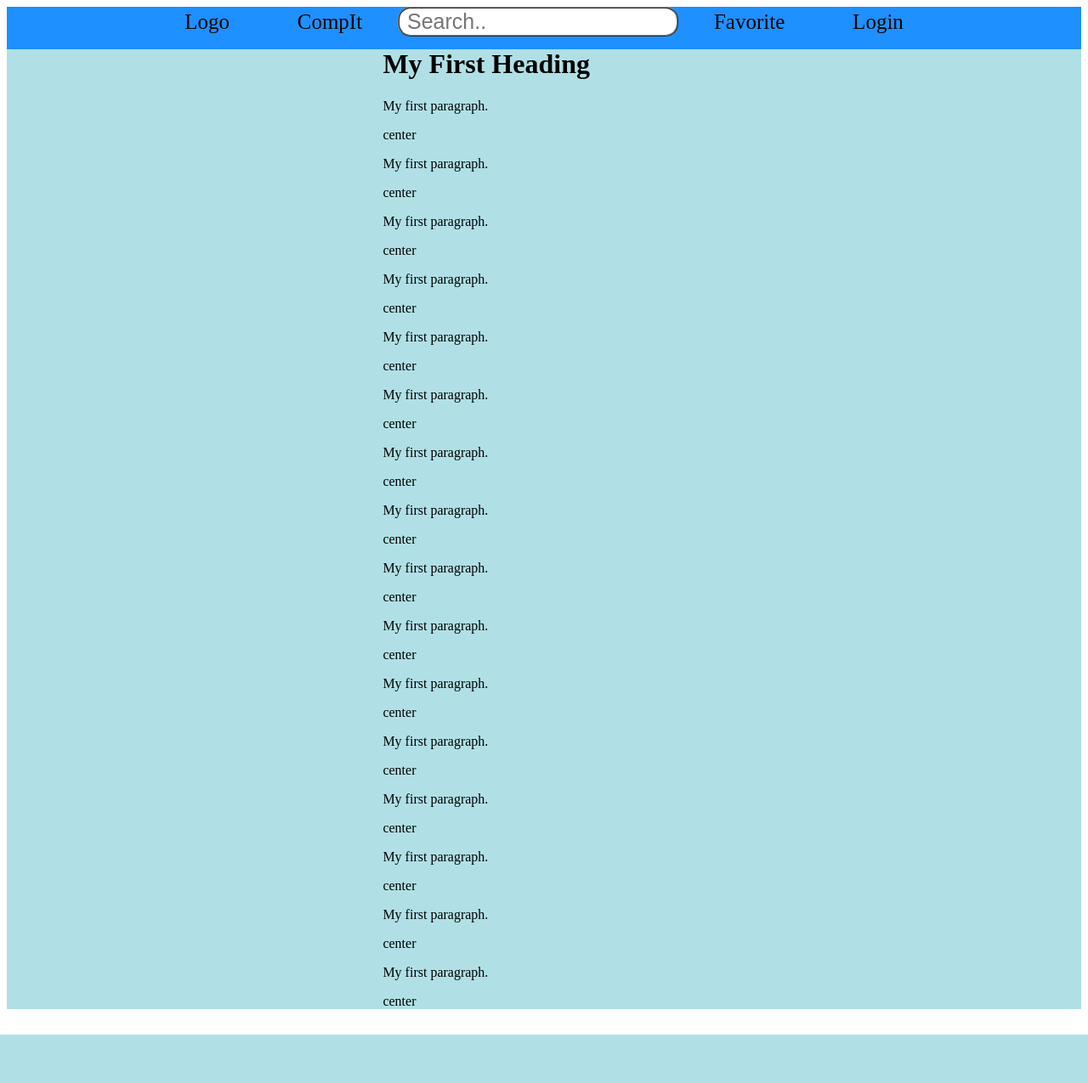
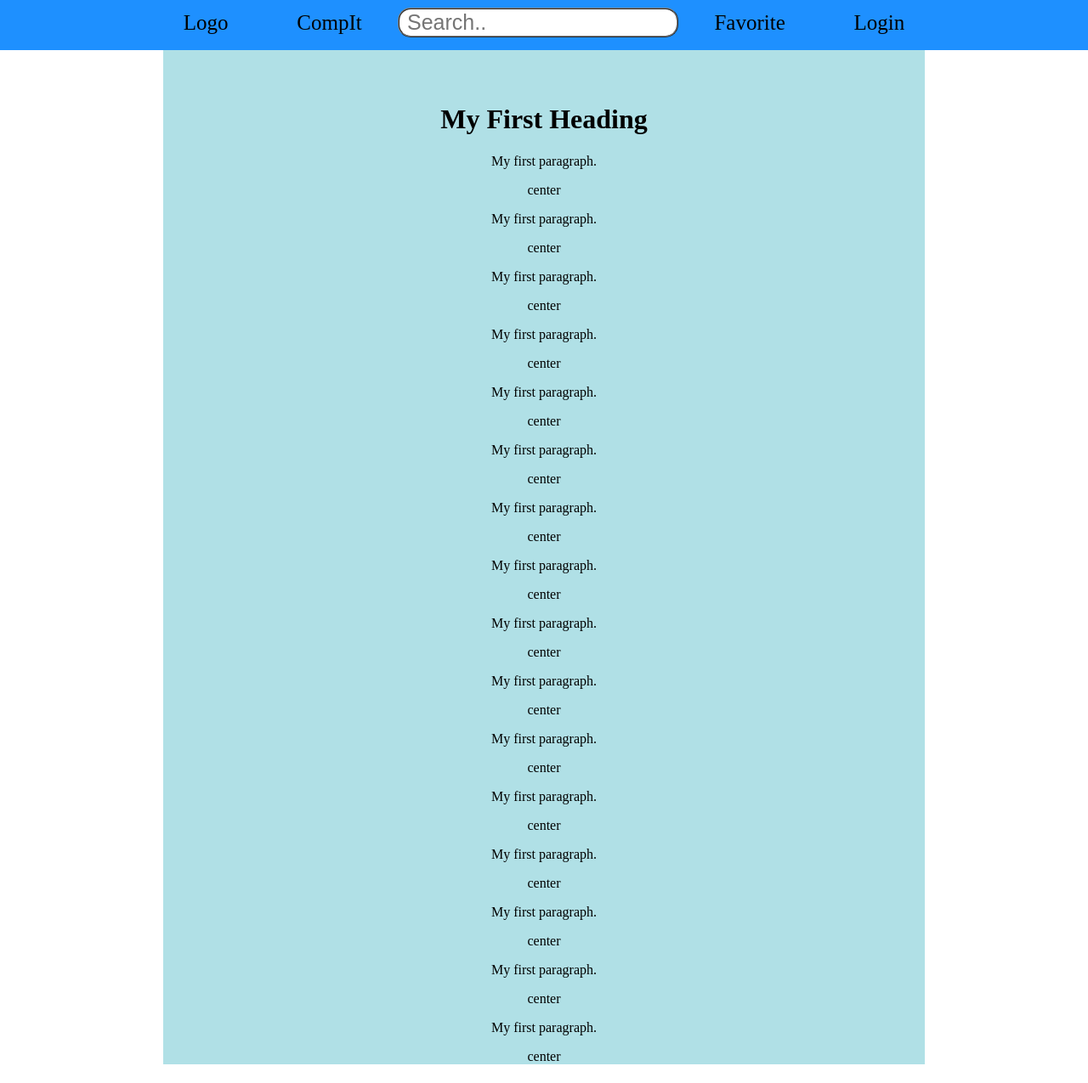
Before and after one commit to silviuilas/CompIt, a PHP site: page / in a window 1280 px wide. Shown: the whole page at 85% size. Before the commit the page ends 1218 px from the top, so only its background shows below. Run offline with PHP 8.4, Linux system fonts and the light colour scheme.

Commit message:
Update search.css
Pb solved

```diff
--- a/html/CSS/search.css
+++ b/html/CSS/search.css
@@ -1,28 +1,27 @@
-
 nav{
 	background-color:dodgerblue;
 	text-align: center;
 	position: sticky;
 	top: 0;
+	padding-top:0.7%;
 	width: 100%;
 	height: 50px;
 	z-index: 100;
+}
 
-}
-.main{
-	transform: translate(0px,-22px);
-}
+
 .navbar a{
-
 	color: black;
 	text-align: center;
 	padding-left: 3%;
 	padding-right: 3%;
 	font-size: 25px;
 	text-decoration:none;
+
+	border-color:gray;
+	border-radius: 15px;
 }
-.navbar a:hover
-{
+.navbar a:hover{
 	background-color: #ddd;
 	color:black;
 }
@@ -39,15 +38,21 @@ nav{
 }
 
 body {
+ 	width:100%;
+ 	height: 100%;
+    margin: 0;
+    padding: 0;
+ 	background-color:white;
+ 	min-height: 100%;
 
 }
-
-.container {
- 	background-color:white;
-}
-.container div{
-	padding-right: 35%;
- 	padding-left: 35%;
+.main{
+	transform: translate(0px,-22px);
+	padding-top:5%;
+	margin-right: 15%;
+ 	margin-left: 15%;
+ 	text-align:center;
  	background-color:powderblue;
+ 	height:100%;
 
 }
```
